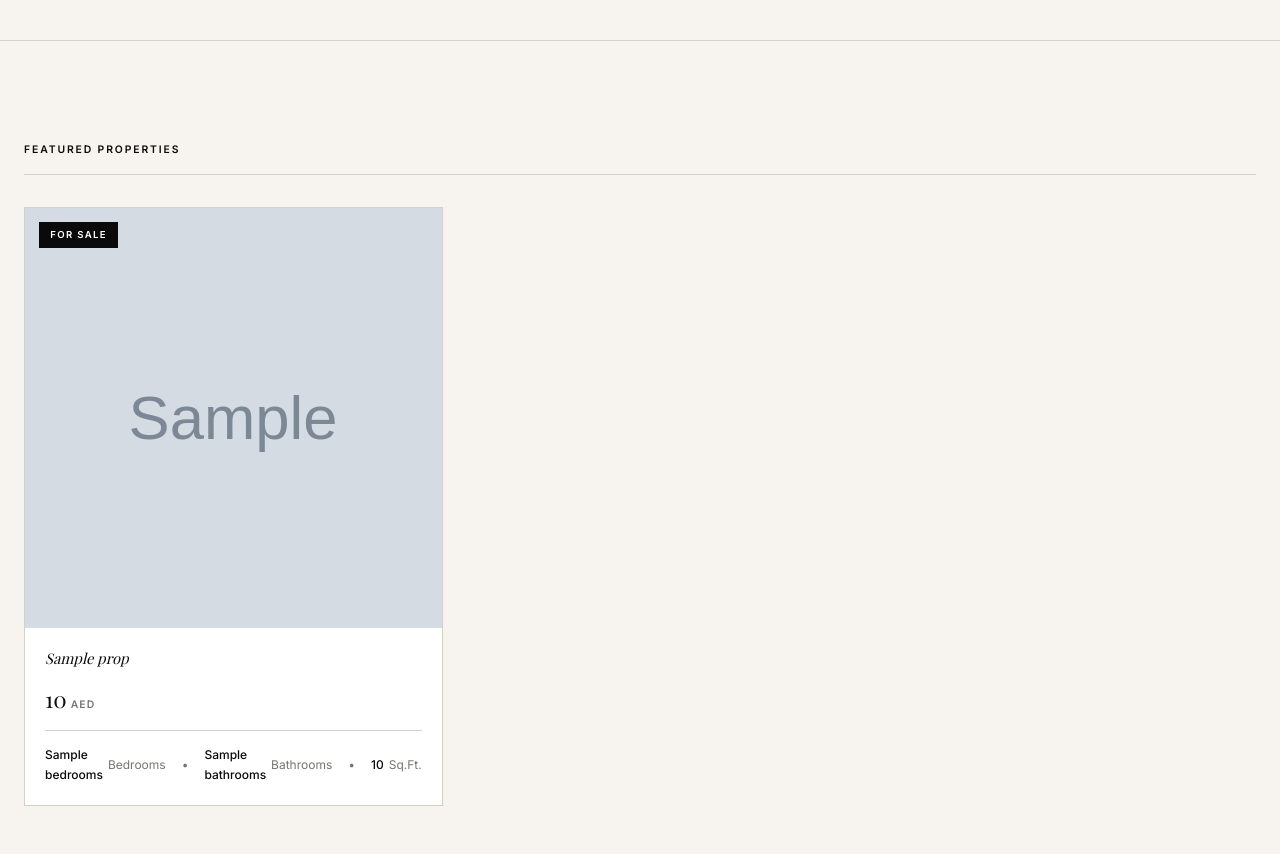
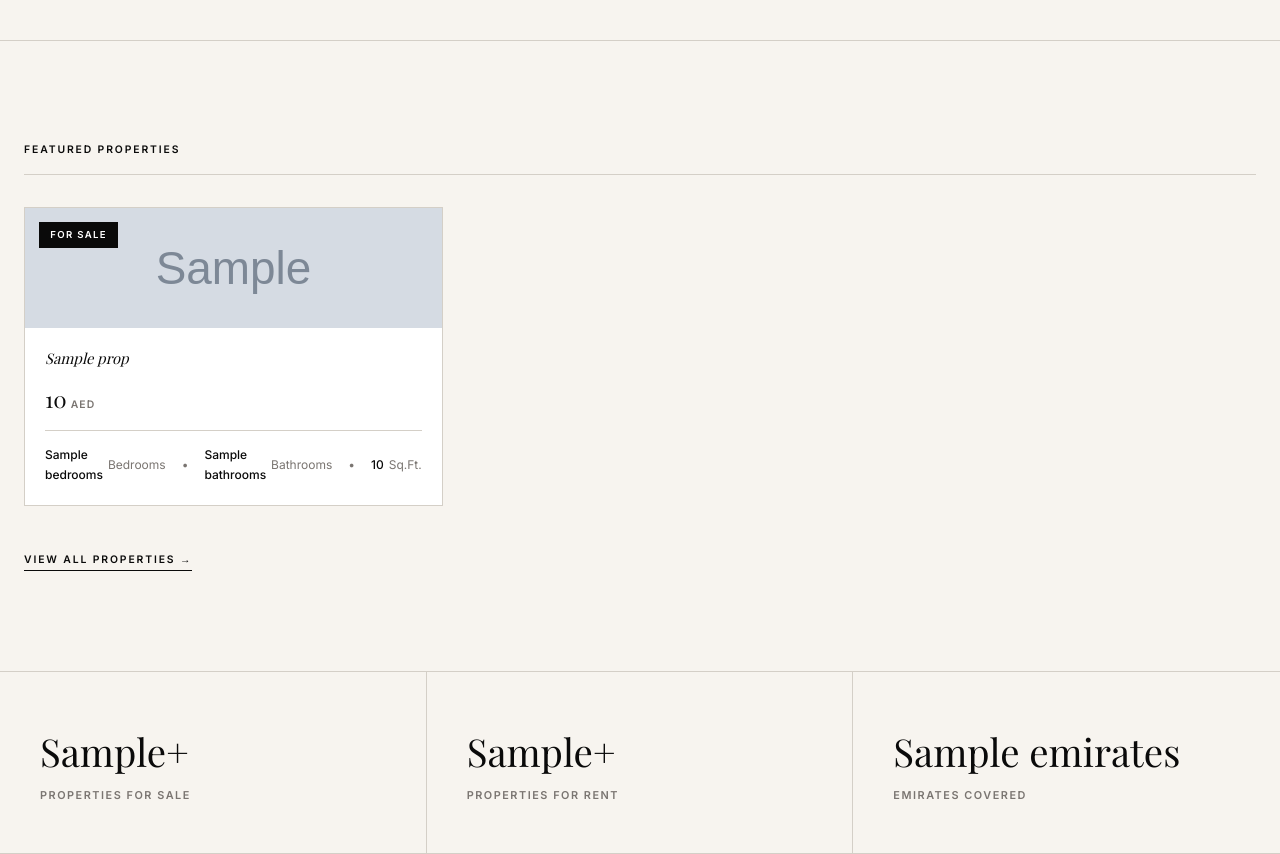
Before and after one commit to AbdullahhMurad/SkyKeysProperties, a FastAPI app: template templates/index.html in a window 1280 px wide. Shown: the part 1267-2121 px from the top of the page. Run offline with FastAPI, Linux system fonts and the light colour scheme; the template is opened without the code that fills it: most values are stand-ins (such as "Sample title", 1, 10 or a date in 2020); grey boxes marked "Sample" are stand-in pictures; parts of the project's set-up code (start-up, migrations or seed data) failed here and were passed over; some web fonts are replaced.

Commit message:
Test commit, undo after review

```diff
--- a/static/css/main.css
+++ b/static/css/main.css
@@ -282,7 +282,7 @@ h5 { font-size: 0.95rem; }
 
 .prop-card-img {
   position: relative;
-  height: 420px;
+  height: 120px;
   overflow: hidden;
   background: var(--cream-dk);
 }
```
